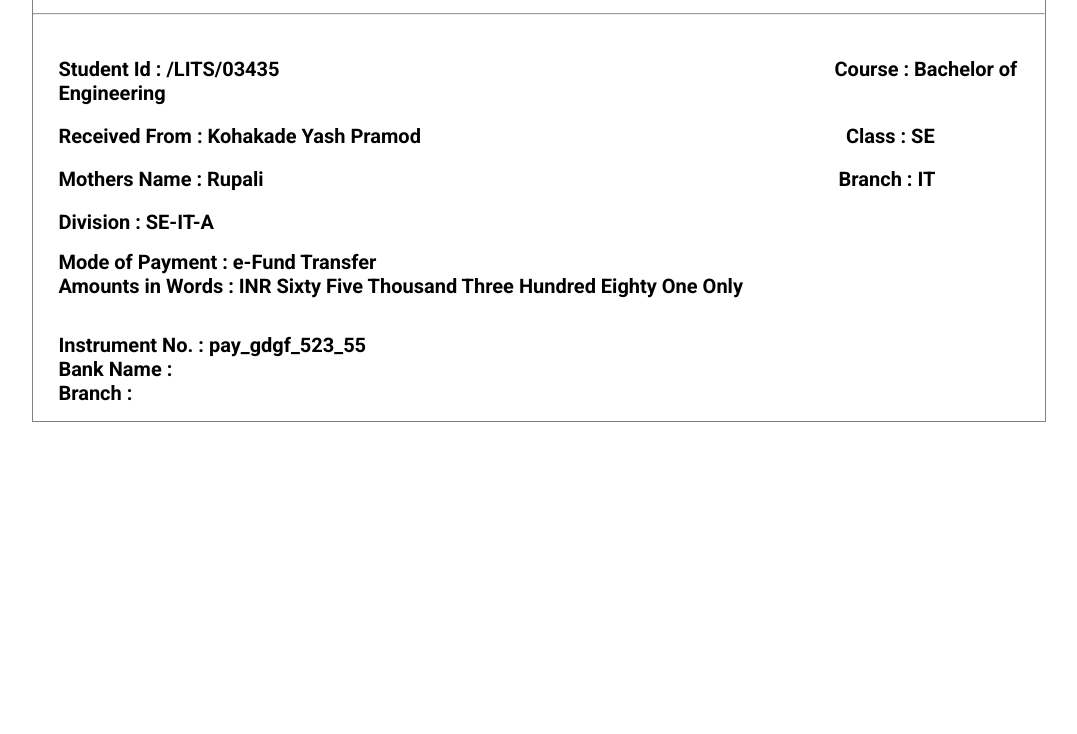
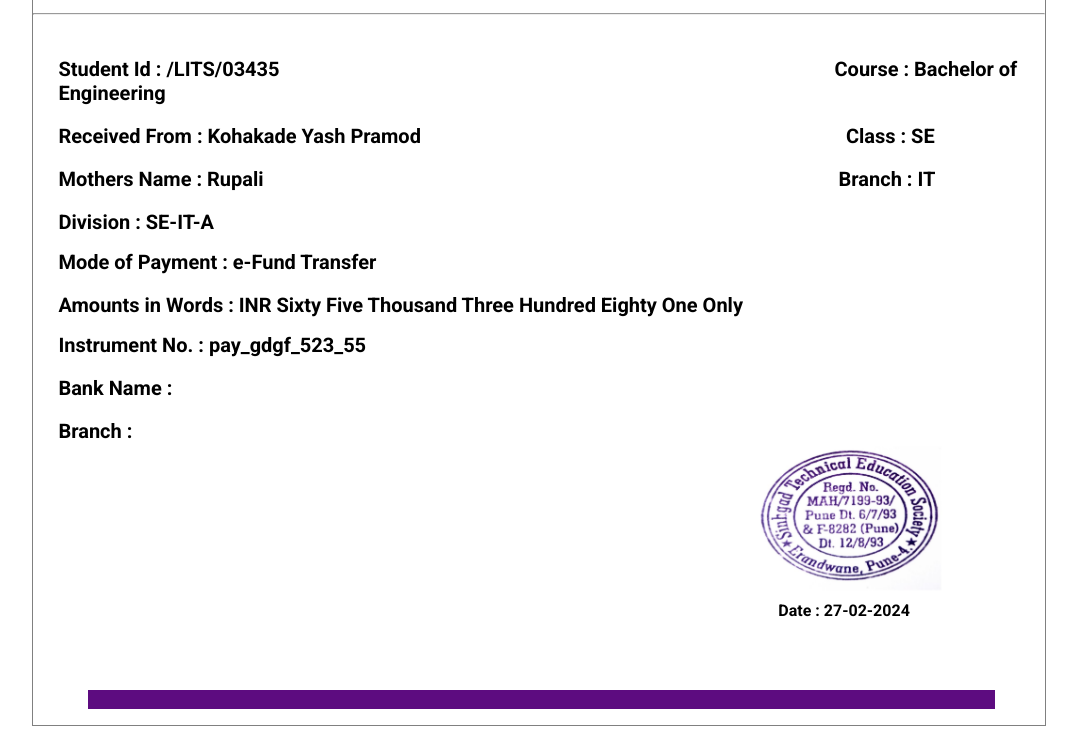
Before and after one commit to yashkohakade18/simple-receipt-design, a plain HTML site: page index.html in a window 1280 px wide. Shown: the part 517-1251 px from the top of the page, without its empty margins (101-1178 px from the left). Before the commit the page ends 947 px from the top, so only its background shows below. Drawn offline with Linux system fonts and the light colour scheme.

Commit message:
reciept done

```diff
--- a/css/receipt.css
+++ b/css/receipt.css
@@ -57,3 +57,17 @@
 .side2{
   padding-left: 570px;
 }
+.image2{
+    width: 200px;
+    margin-left: 70%;
+
+}
+.footer{
+  margin-left: 73%;
+
+}
+.bottom{
+  background-color: rgb(93, 12, 128);
+  margin-left: 30px;
+  margin-right: 50px;
+}
--- a/index.html
+++ b/index.html
@@ -42,13 +42,18 @@ Email : sknsitsaccounts@sinhgad.edu<br/></p>
                 </p>
                 <div>
                     <p>
-                        <span class="details">Mode of Payment : e-Fund Transfer</span><br/>
-                        <span class="details">Amounts in Words : INR Sixty Five Thousand Three Hundred Eighty One Only</span></p><br/>
-                        <span class="details">Instrument No. : pay_gdgf_523_55</span><br/>
-                        <span class="details">Bank Name :</span><br/>
-                        <span class="details">Branch :</span>
+                        <span class="details">Mode of Payment : e-Fund Transfer</span><br/><br/>
+                        <span class="details">Amounts in Words : INR Sixty Five Thousand Three Hundred Eighty One Only</span></p>
+                        <span class="details">Instrument No. : pay_gdgf_523_55</span><br/><br/>
+                        <span class="details">Bank Name :</span>
+                        <br/><br/>
+                        <span class="details">Branch :</span><br/>
+                        <img src="./images/WhatsApp Image 2024-02-27 at 11.38.55 PM.jpeg" class="image2"/><br/>
+                        <span class="footer">Date : 27-02-2024</span>
                         </p>
-                    </div>
+                    </div><br/><br/>
+                    <div>
+                        <p class="bottom">&nbsp;</p></div>
                 </div>
     </div>
 </body>
```
